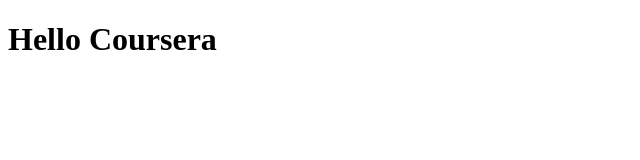
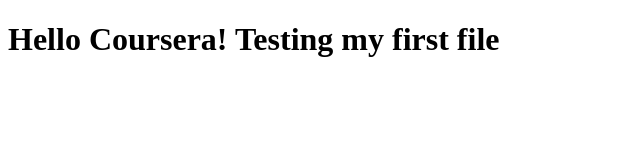
Before and after one commit to iqraalikhan/coursera-test, a plain HTML site: page index.html in a window 1280 px wide. Shown: the whole page, without its empty margins (0-640 px from the left). Drawn offline with Linux system fonts and the light colour scheme.

Commit message:
Another commit of file

```diff
--- a/index.html
+++ b/index.html
@@ -5,7 +5,7 @@
     <title>Hello Coursera</title>
   </head>
   <body>
-    <h1>Hello Coursera</h1>
+    <h1>Hello Coursera! Testing my first file</h1>
   </body>
 
 </html>
```
